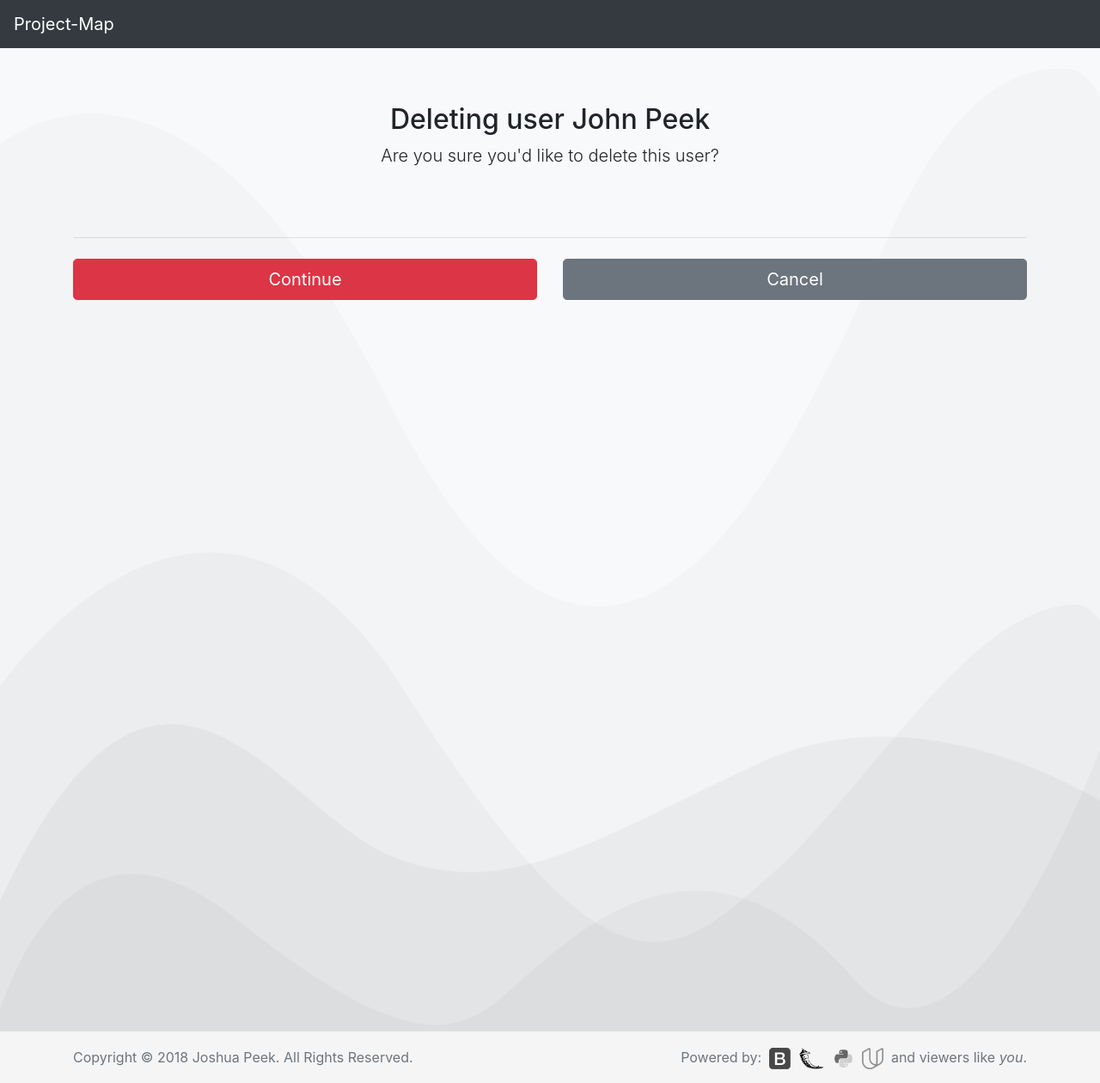
After one commit to joshuapeek/project-map-tool, a Flask app: page /userdel/2 in a window 1280 px wide. The commit adds this page. Shown: the whole page at 86% size. Run offline with Flask 2, Linux system fonts and the light colour scheme; some libraries are stand-ins or nearby versions.

Commit message:
modalized add an org from allorgs.html; + create, delete function for user; creating user captures org, writes to userOrg; Updated user table on main.html

```diff
--- a/app.py
+++ b/app.py
@@ -179,6 +179,28 @@ def newScreen(project_id):
         return render_template('create/screen.html', project=project)
 
 
+# serves new screen form for get request, adds form data to db for post
+@app.route('/newuser', methods=['GET', 'POST'])
+def newUser():
+    if request.method == 'POST':
+        org = session.query(Org).filter_by(title=request.form['orgtitle']).one()
+        newUser = user(firstname=request.form['firstname'],
+                     lastname=request.form['lastname'],
+                     email=request.form['email'])
+        session.add(newUser)
+        session.commit()
+        session.refresh(newUser)
+        newUserOrg = userOrg(access="1",
+                             user_id=newUser.id,
+                             org_id=org.id)
+        session.add(newUserOrg)
+        session.commit()
+        flash("New User created!")
+        return redirect(url_for('mainPage'))
+    else:
+        return redirect(url_for('mainPage'))
+
+
 # serves new function form for get, adds form data to db for post
 #
 # NOTE: Adding Function, then Committing - this may cause an issue! Test!
@@ -356,6 +378,24 @@ def delFunction(function_id):
         return render_template('delete/function.html', i=delFunction)
 
 
+# receive user_id, query userOrg (and in the future, userProject) rows matching,
+# delete userOrg rows, then user record
+# serve delete form for get; on post, delete user
+@app.route('/userdel/<int:user_id>', methods=['GET', 'POST'])
+def delUser(user_id):
+    delUser = session.query(user).filter_by(id=user_id).one()
+    delUserOrg = session.query(userOrg).filter_by(user_id=user_id).all()
+    if request.method == 'POST':
+        for i in delUserOrg:
+            session.delete(i)
+        session.delete(delUser)
+        session.commit()
+        flash("User Removed")
+        return redirect(url_for('mainPage'))
+    else:
+        return render_template('delete/user.html', i=delUser)
+
+
 # JSON Pages---------------------------
 
 # JSON Project page:
--- /dev/null
+++ b/templates/delete/user.html
@@ -0,0 +1,54 @@
+<!doctype html>
+<html lang="en">
+  {% include "header.html" %}
+
+
+  <body>
+    <title>Project-Map - Delete User {{i.firstname}} {{i.lastname}}</title>
+
+    <nav class="navbar navbar-expand-md navbar-dark fixed-top bg-dark">
+      <a class="navbar-brand" href="/">Project-Map</a>
+      <button class="navbar-toggler" type="button" data-toggle="collapse" data-target="#navbarCollapse" aria-controls="navbarCollapse" aria-expanded="false" aria-label="Toggle navigation">
+        <span class="navbar-toggler-icon"></span>
+      </button>
+      <div class="collapse navbar-collapse" id="navbarCollapse">
+        <ul class="navbar-nav mr-auto">
+          <li class="nav-item active">
+          </li>
+        </ul>
+        <form class="form-inline mt-2 mt-md-0">
+        </form>
+      </div>
+    </nav>
+
+  <body class="bg-light">
+
+    <div class="container">
+      <div class="py-5 text-center">
+        <h2>Deleting user {{i.firstname}} {{i.lastname}}</h2>
+        <p class="lead">Are you sure you'd like to delete this user?</p>
+      </div>
+
+      <div class="row">
+        <div class="col-md-12 order-md-1">
+          <form class="needs-validation" action='{{url_for('delUser', user_id=i.id)}}' method='post' novalidate>
+            <hr class="mb-4">
+            <div class="row">
+              <div class="col-md-6 mb-3">
+                <button class="btn btn-danger btn-lg btn-block" type="Edit">Continue</button>
+              </div>
+          </form>
+              <div class="col-md-6 mb-3">
+                <form action="{{url_for('mainPage')}}">
+                  <button class="btn btn-secondary btn-lg btn-block" type="submit">Cancel</button>
+                </form>
+              </div>
+            </div>
+        </div>
+      </div>
+    </div>
+
+  {% include "footer.html" %}
+
+  </body>
+</html>
--- a/templates/main.html
+++ b/templates/main.html
@@ -9,6 +9,7 @@
   {% include "modals/createfunctiongroup.html" %}
   {% include "modals/createorg.html" %}
   {% include "modals/createproject.html" %}
+  {% include "modals/createuser.html" %}
 
     <main role="main" class="container">
       <div class="jumbotron">
@@ -123,13 +124,13 @@
                     <td>{{i.user.lastname}}</td>
                     <td>{{i.org.title}}</td>
                     <td>Edit</td>
-                    <td>Delete</td>
+                    <td><a href='{{url_for('delUser', user_id = i.user.id)}}'>Delete</a></td>
                   </tr>
                   {% endfor %}
                 </tbody>
               </table>
             <span style="float:right;">
-              <p><button type="button" class="btn btn-secondary btn-sm" data-toggle="modal" data-target="#add-org">Add a User &raquo;</button></p>
+              <p><button type="button" class="btn btn-secondary btn-sm" data-toggle="modal" data-target="#add-user">Add a User &raquo;</button></p>
             </span>
           </div>
         </div>
--- a/templates/modals/allorgs.html
+++ b/templates/modals/allorgs.html
@@ -36,7 +36,7 @@
       </div>
       <div class="modal-footer">
         <button type="button" class="btn btn-secondary" data-dismiss="modal">Close</button>
-        <a class="btn btn-primary" href="/new" role="button">Add an Org &raquo;</a>
+        <button type="button" class="btn btn-primary" data-toggle="modal" data-target="#add-org">Add an Org &raquo;</button>
         <!--<button type="button" class="btn btn-primary">Save changes</button>-->
       </div>
     </div>
--- a/templates/org.html
+++ b/templates/org.html
@@ -9,6 +9,7 @@
     {% include "modals/allorgs.html" %}
     {% include "modals/allprojects.html" %}
     {% include "modals/createproject.html" %}
+    {% include "modals/createorg.html" %}
     {% include "modals/editorgdetails.html" %}
 
     <nav class="navbar navbar-expand-md navbar-dark fixed-top bg-dark">
--- a/templates/project.html
+++ b/templates/project.html
@@ -14,6 +14,7 @@
     {% include "modals/createfunctiongroup.html" %}
     {% include "modals/createscreen.html" %}
     {% include "modals/createproject.html" %}
+    {% include "modals/createorg.html" %}
     {% include "modals/editprojectdetails.html" %}
 
 
```
Also changed, not shown: templates/modals/createuser.html (added, +77 -0 lines), project-map-tool.db.
